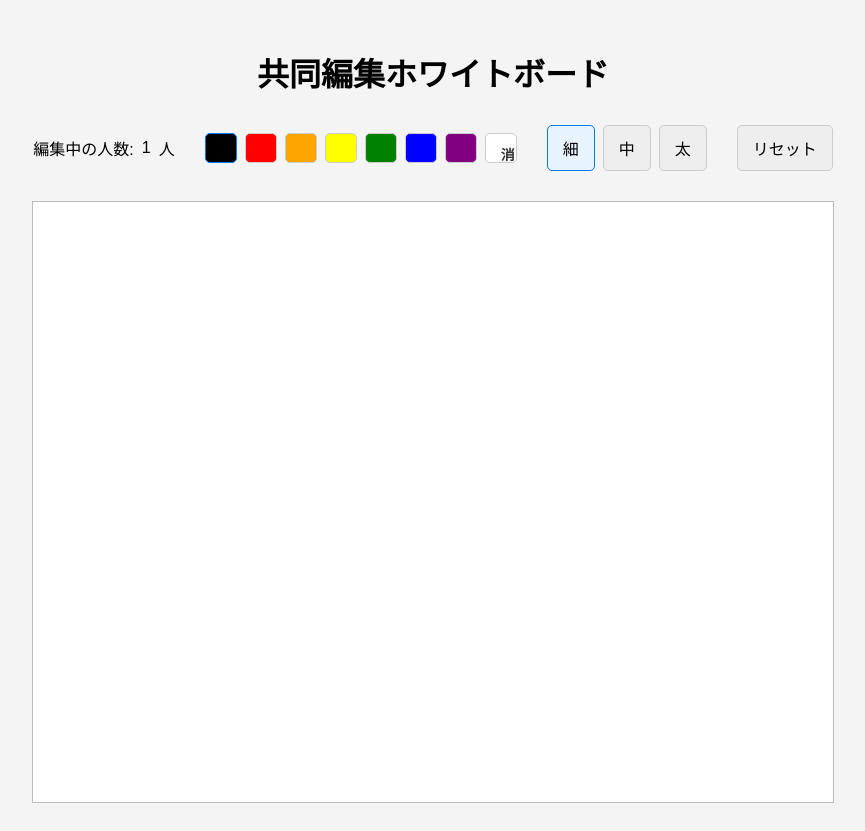
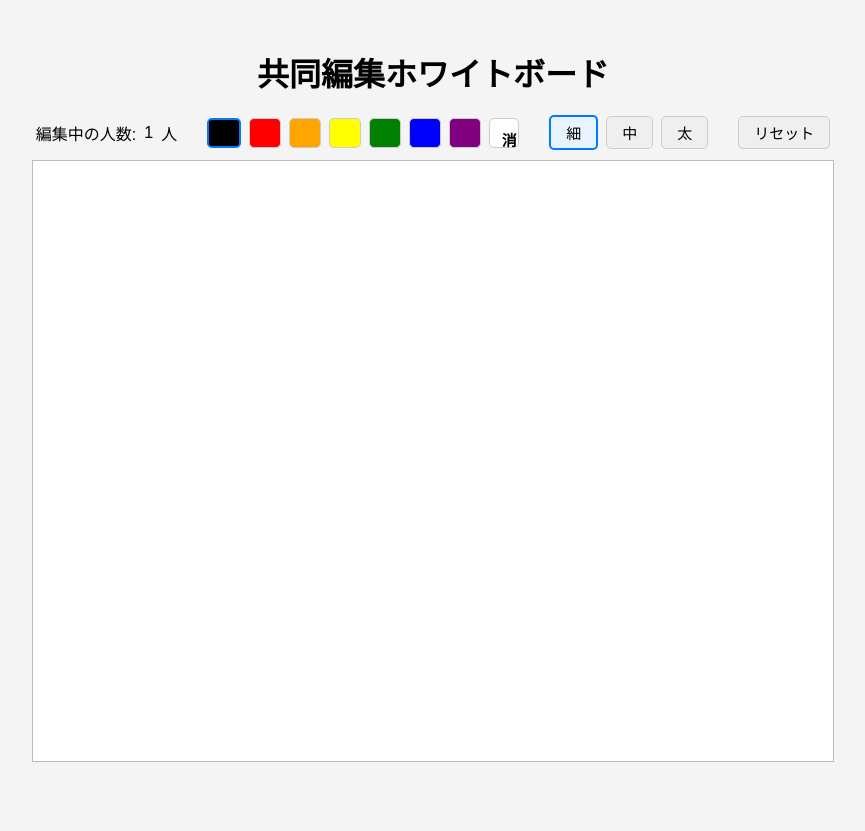
Before and after one commit to naru03/online-canvas, a plain HTML site: page index.html in a window 1280 px wide. Shown: the whole page, without its empty margins (207-1072 px from the left). After the commit the page ends 800 px from the top, so only its background shows below. Drawn offline with Linux system fonts and the light colour scheme; no server answers.

Commit message:
コードの可読性を向上させるために不要なコメントを削除し、スタイルを整理

```diff
--- a/main.js
+++ b/main.js
@@ -1,7 +1,6 @@
 //基本設定
 const canvas = document.getElementById('whiteboard');
 const context = canvas.getContext('2d');
-
 
 //線の基本設定
 context.lineJoin = 'round';
@@ -81,11 +80,8 @@ const widthButtons = document.querySelectorAll('.width-btn');
 //カラーボタンの処理
 colorButtons.forEach(button => {
     button.addEventListener('click', () => {
-        //他のボタンの .selected を削除
         colorButtons.forEach(btn => btn.classList.remove('selected'));
-        //クリックされたボタンに .selected を追加
         button.classList.add('selected');
-        //ペンの色を更新
         currentStroke.color = button.dataset.color;
     });
 });
@@ -93,11 +89,8 @@ colorButtons.forEach(button => {
 //太さボタンの処理
 widthButtons.forEach(button => {
     button.addEventListener('click', () => {
-        //他のボタンの .selected を削除
         widthButtons.forEach(btn => btn.classList.remove('selected'));
-        //クリックされたボタンに .selected を追加
         button.classList.add('selected');
-        //ペンの太さを更新 (文字列なので数値に変換)
         currentStroke.lineWidth = parseInt(button.dataset.width, 10);
     });
 });
@@ -150,10 +143,8 @@ const resetButton = document.getElementById('reset-button');
 resetButton.addEventListener('click', async () => {
     if (confirm('本当にキャンバスをリセットしますか？他の人の描画もすべて消えます。')) {
         try {
-            //サーバーにリセットを要求するだけ
+            //サーバーにリセットを要求
             await fetch('/api/reset', { method: 'POST' });
-            //location.reload() は削除。
-            //画面のクリアは、次のポーリングで検知して行われる。
         } catch (error) {
             console.error('リセットに失敗しました:', error);
         }
@@ -161,14 +152,13 @@ resetButton.addEventListener('click', async () => {
 });
 
 //リアルタイム更新
-//最後にチェックしたサーバー時刻を保持する変数
+//最後にチェックしたサーバー時刻
 let lastCheckTime = 0;
 
 //サーバーに新しい描画データがないか問い合わせる関数
 async function pollForNewDrawings() {
     try {
-        const userCountSpan = document.getElementById('user-count'); //人数表示の要素を取得
-
+        const userCountSpan = document.getElementById('user-count');
         const response = await fetch(`/api/drawings?since=${lastCheckTime}&clientId=${clientId}`);
         const data = await response.json();
 
--- a/style.css
+++ b/style.css
@@ -11,43 +11,19 @@ h1 {
     margin-bottom: 20px;
 }
 
-#whiteboard-container {
-    border: 1px solid #ccc;
-    margin-bottom: 20px;
-    /*box-shadow: 0 2px 4px rgba(0, 0, 0, 0.1);*/
-}
-
-#whiteboard {
-    background-color: #fff;
-    border: 1px solid #bbb;
-}
-
 .controls {
+    display: flex;
+    gap: 30px;
+    align-items: center;
     margin-bottom: 10px;
 }
 
 .controls button {
-    padding: 10px 15px;
     border: 1px solid #ccc;
     border-radius: 5px;
-    background-color: #eee;
+    padding: 5px 15px;
     cursor: pointer;
-    font-size: 1em;
-}
-
-.controls button:hover {
-    background-color: #ddd;
-}
-
-.controls {
-    display: flex;
-    gap: 30px;
-    align-items: center;
-    padding: 10px;
-    /*background-color: #fff;*/
-    border-radius: 8px;
-    /*box-shadow: 0 2px 4px rgba(0, 0, 0, 0.1);*/
-    margin-bottom: 20px;
+    font-size: 15px;
 }
 
 .tool-group {
@@ -59,34 +35,25 @@ h1 {
 .color-btn {
     width: 30px;
     height: 30px;
-    border-radius: 50%;
-    border: 2px solid #f0f0f0;
-    cursor: pointer;
-    transition: all 0.2s;
-    padding: 0;
-}
-
-.color-btn:hover {
-    transform: scale(1.1);
 }
 
 .color-btn.selected {
+    border-width: 2px;
     border-color: #007bff;
-    /*box-shadow: 0 0 5px rgba(0, 123, 255, 0.5);*/
 }
 
 .color-btn.eraser {
+    padding: 10px 0px 0px 10px;
     font-weight: bold;
-    font-size: 14px;
-    color: #333;
-}
-
-.width-btn {
-    padding: 5px 15px;
-    border: 2px solid transparent;
 }
 
 .width-btn.selected {
+    border-width: 2px;
     border-color: #007bff;
     background-color: #e7f3ff;
 }
+
+#whiteboard {
+    background-color: #fff;
+    border: 1px solid #bbb;
+}
```
Also changed, not shown: 1 other file.
